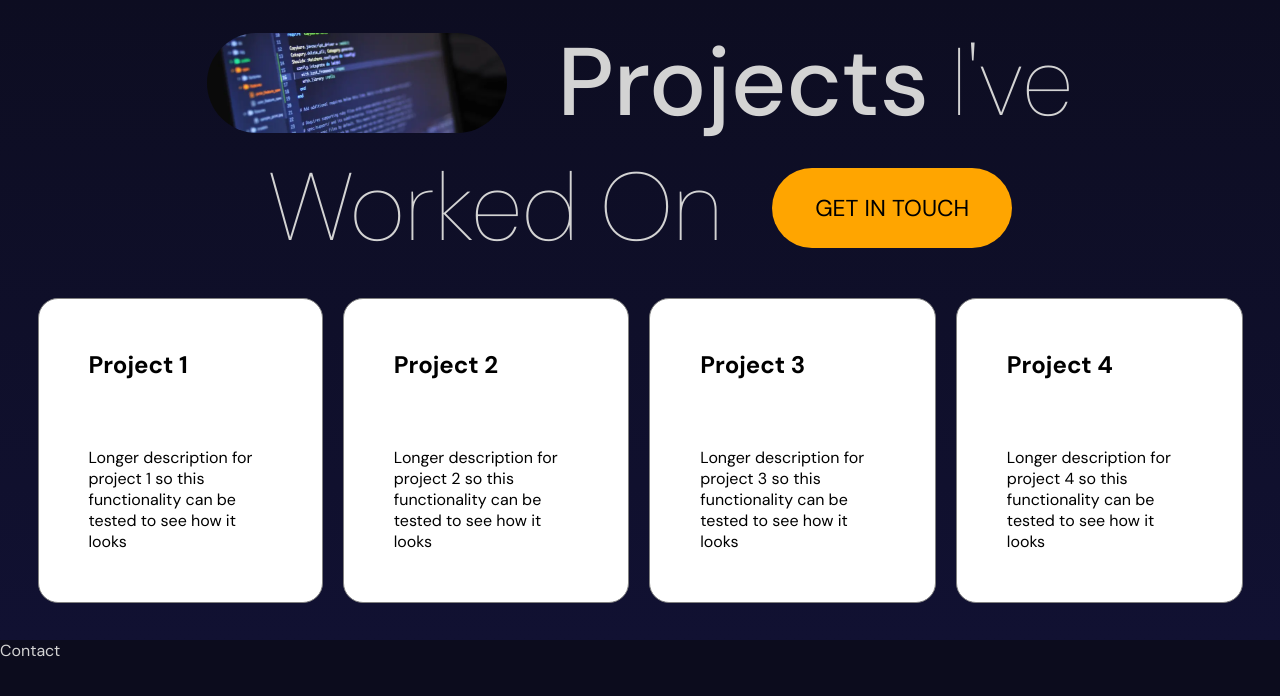
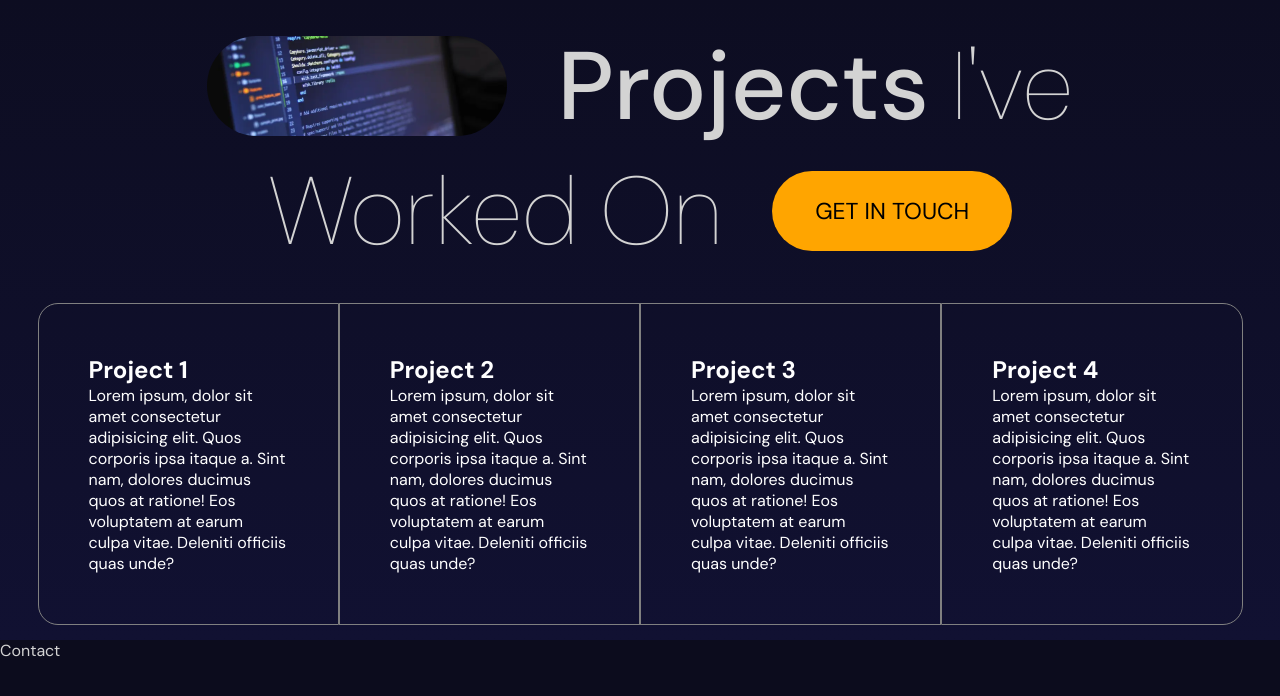
Before and after one commit to radubortan/portfolio, a React (Vite) app: page / in a window 1280 px wide. Shown: the part 1760-2456 px from the top of the page. Built offline with nearby package versions, Linux system fonts and the light colour scheme; the HTML template or start-up script is replaced by a standard one.

Commit message:
prooject modal & comment morph

```diff
--- a/src/components/modal/Modal.tsx
+++ b/src/components/modal/Modal.tsx
@@ -8,33 +8,26 @@ import { AiOutlineClose } from "react-icons/ai";
 interface ModalProps {
   handleClose: () => void;
   children: ReactNode;
+  // layoutId: string;
 }
 
 const Modal = ({ handleClose, children }: ModalProps) => {
   return (
     <Backdrop onClick={handleClose}>
       <motion.div
+        // layoutId={layoutId}
         className={classes.modal}
         onClick={(e) => e.stopPropagation()}
+        // style={{ borderRadius: "20px" }}
         variants={modalVariants}
         initial="hidden"
         animate="visible"
         exit="exit"
       >
-        <motion.button
-          initial={{ color: "#ffffff" }}
-          whileHover={{
-            backgroundColor: "#eeeeee",
-          }}
-          transition={{
-            type: "",
-            duration: 1,
-          }}
-          onClick={handleClose}
-        >
+        <motion.button onClick={handleClose}>
           <AiOutlineClose size={20} className={classes.icon} />
         </motion.button>
-        {children}
+        <div className={classes.children}>{children}</div>
       </motion.div>
     </Backdrop>
   );
--- a/src/components/modal/modal.module.scss
+++ b/src/components/modal/modal.module.scss
@@ -2,20 +2,25 @@
   width: clamp(50%, 700px, 90%);
   height: min(50%, 200px);
   margin: auto;
-  padding: 20px;
-  border-radius: 12px;
+  padding: 30px;
   display: flex;
   flex-direction: column;
   align-items: center;
   justify-content: flex-start;
   background-color: white;
+  border-radius: 20px;
 
   button {
+    align-self: flex-end;
     background-color: transparent;
     border: none;
 
     .icon {
-      color: gray;
+      color: rgb(128, 128, 128);
     }
   }
+
+  .children {
+    flex: 2;
+  }
 }
--- a/src/components/projects/Projects.tsx
+++ b/src/components/projects/Projects.tsx
@@ -2,13 +2,15 @@ import classes from "./projects.module.scss";
 import { motion, useInView, AnimatePresence } from "framer-motion";
 import * as variants from "./projects.variants";
 import { useRef, useState } from "react";
-import ProjectModal from "./ProjectModal";
+import ProjectModal from "./projectModal/ProjectModal";
 import { projects } from "./projects.data";
+import { Project } from "./projects.data";
 
 const Projects = () => {
   const ref = useRef<HTMLDivElement>(null);
 
-  const [currentId, setCurrentId] = useState<string>("");
+  // const [currentLayoutId, setCurrentLayoutId] = useState<string>("");
+  const [selectedProject, setSelectedProject] = useState<Project>();
 
   const [isModalOpen, setIsModalOpen] = useState(false);
 
@@ -22,42 +24,44 @@ const Projects = () => {
       animate={isInView && "animate"}
       ref={ref}
     >
-      {/* <AnimatePresence initial={false} mode="wait">
+      <AnimatePresence mode="wait">
         {isModalOpen && (
-          // <ProjectModal
-          //   project="temp"
-          //   handleClose={() => setIsModalOpen((prev) => !prev)}
-          // />
-        )}
-      </AnimatePresence> */}
-
-      <AnimatePresence initial={false} mode="wait">
-        {isModalOpen && (
-          <div
-            style={{
-              position: "absolute",
-              top: 0,
-              left: 0,
-              height: "100%",
-              width: "100%",
-              backgroundColor: "#00000055",
-              display: "flex",
-              alignItems: "center",
-              justifyContent: "center",
+          <ProjectModal
+            // layoutId={currentLayoutId}
+            project={selectedProject}
+            handleClose={() => {
+              setIsModalOpen(false);
             }}
-            onClick={() => setIsModalOpen((prev) => !prev)}
-          >
-            <motion.div
-              layoutId={currentId}
-              style={{
-                width: "50vw",
-                height: "400px",
-                backgroundColor: "white",
-                borderRadius: "20px",
-                userSelect: "none",
-              }}
-            ></motion.div>
-          </div>
+          />
+          // <div
+          //   style={{
+          //     position: "absolute",
+          //     top: 0,
+          //     left: 0,
+          //     height: "100%",
+          //     width: "100%",
+          //     backgroundColor: "#00000055",
+          //     display: "flex",
+          //     alignItems: "center",
+          //     justifyContent: "center",
+          //   }}
+          //   onClick={() => setIsModalOpen(false)}
+          // >
+          //   <motion.div
+          //     layoutId={currentLayoutId}
+          //     style={{
+          //       width: "50vw",
+          //       height: "400px",
+          //       backgroundColor: "white",
+          //       borderRadius: "20px",
+          //       userSelect: "none",
+          //       color: "black",
+          //       fontSize: "30px",
+          //     }}
+          //   >
+          //     This is an example
+          //   </motion.div>
+          // </div>
         )}
       </AnimatePresence>
 
@@ -108,24 +112,24 @@ const Projects = () => {
       >
         {projects.map((project, index) => {
           return (
-            <>
             <motion.div
+              key={project.title}
               className={classes.box}
-                style={{ borderRadius: "20px" }}
-                // whileHover={{
-                //   backgroundColor: "#d3d3d3",
-                //   color: "#000000",
-                // }}
+              // style={{ borderRadius: "20px" }}
+              whileHover={{
+                backgroundColor: "#d3d3d3",
+                color: "#000000",
+              }}
               onClick={() => {
-                  setIsModalOpen((prev) => !prev);
-                  setCurrentId(index.toString());
+                setIsModalOpen(true);
+                // setCurrentLayoutId(index.toString());
+                setSelectedProject(project);
               }}
-                layoutId={index.toString()}
+              // layoutId={index.toString()}
             >
               <h2>{project.title}</h2>
               <p>{project.longDescription}</p>
             </motion.div>
-            </>
           );
         })}
       </motion.div>
@@ -134,7 +138,6 @@ const Projects = () => {
 };
 
 export default Projects;
-
 /*
 - add hover effect
 - create backdrop component
--- /dev/null
+++ b/src/components/projects/projectModal/ProjectModal.tsx
@@ -0,0 +1,23 @@
+import Modal from "../../modal/Modal";
+import { Project } from "../projects.data";
+
+interface ProjectModalProps {
+  project?: Project;
+  handleClose: () => void;
+  // layoutId: string;
+}
+
+const ProjectModal = ({
+  // layoutId,
+  project,
+  handleClose,
+}: ProjectModalProps) => {
+  return (
+    <Modal handleClose={handleClose}>
+      <p>{project?.title}</p>
+      <p style={{ color: "black" }}>{project?.longDescription}</p>
+    </Modal>
+  );
+};
+
+export default ProjectModal;
--- a/src/components/projects/projects.data.ts
+++ b/src/components/projects/projects.data.ts
@@ -1,4 +1,4 @@
-interface Project {
+export interface Project {
   title: string;
   shortDescription: string;
   longDescription: string;
@@ -9,24 +9,24 @@ export const projects: Project[] = [
     title: "Project 1",
     shortDescription: "This is a short description for project 1",
     longDescription:
-      "Longer description for project 1 so this functionality can be tested to see how it looks",
+      "Lorem ipsum, dolor sit amet consectetur adipisicing elit. Quos corporis ipsa itaque a. Sint nam, dolores ducimus quos at ratione! Eos voluptatem at earum culpa vitae. Deleniti officiis quas unde?",
   },
   {
     title: "Project 2",
     shortDescription: "This is a short description for project 2",
     longDescription:
-      "Longer description for project 2 so this functionality can be tested to see how it looks",
+      "Lorem ipsum, dolor sit amet consectetur adipisicing elit. Quos corporis ipsa itaque a. Sint nam, dolores ducimus quos at ratione! Eos voluptatem at earum culpa vitae. Deleniti officiis quas unde?",
   },
   {
     title: "Project 3",
     shortDescription: "This is a short description for project 3",
     longDescription:
-      "Longer description for project 3 so this functionality can be tested to see how it looks",
+      "Lorem ipsum, dolor sit amet consectetur adipisicing elit. Quos corporis ipsa itaque a. Sint nam, dolores ducimus quos at ratione! Eos voluptatem at earum culpa vitae. Deleniti officiis quas unde?",
   },
   {
     title: "Project 4",
     shortDescription: "This is a short description for project 4",
     longDescription:
-      "Longer description for project 4 so this functionality can be tested to see how it looks",
+      "Lorem ipsum, dolor sit amet consectetur adipisicing elit. Quos corporis ipsa itaque a. Sint nam, dolores ducimus quos at ratione! Eos voluptatem at earum culpa vitae. Deleniti officiis quas unde?",
   },
 ];
--- a/src/components/projects/projects.module.scss
+++ b/src/components/projects/projects.module.scss
@@ -72,21 +72,30 @@
   .listContainer {
     padding: 37.5px;
     padding-top: 0px;
+    padding-bottom: 15px;
     flex: 2;
     display: flex;
     max-width: 1366px;
     margin: auto;
-    gap: 20px;
+    // gap: 20px;
 
     .box {
-      color: black;
-      background-color: white;
+      color: white;
+      // background-color: white;
       padding: 50px;
       border: 0.5px solid gray;
       display: flex;
       flex-direction: column;
       justify-content: space-between;
       cursor: pointer;
+
+      &:first-of-type {
+        border-radius: 20px 0 0 20px;
+      }
+
+      &:last-of-type {
+        border-radius: 0 20px 20px 0;
+      }
     }
   }
 }
```
Also changed, not shown: src/components/projects/ProjectModal.tsx (deleted, +0 -17 lines), 1 other file (tests, documents, lock files or other folders). Lines whose indentation alone changed are shown as unchanged.
